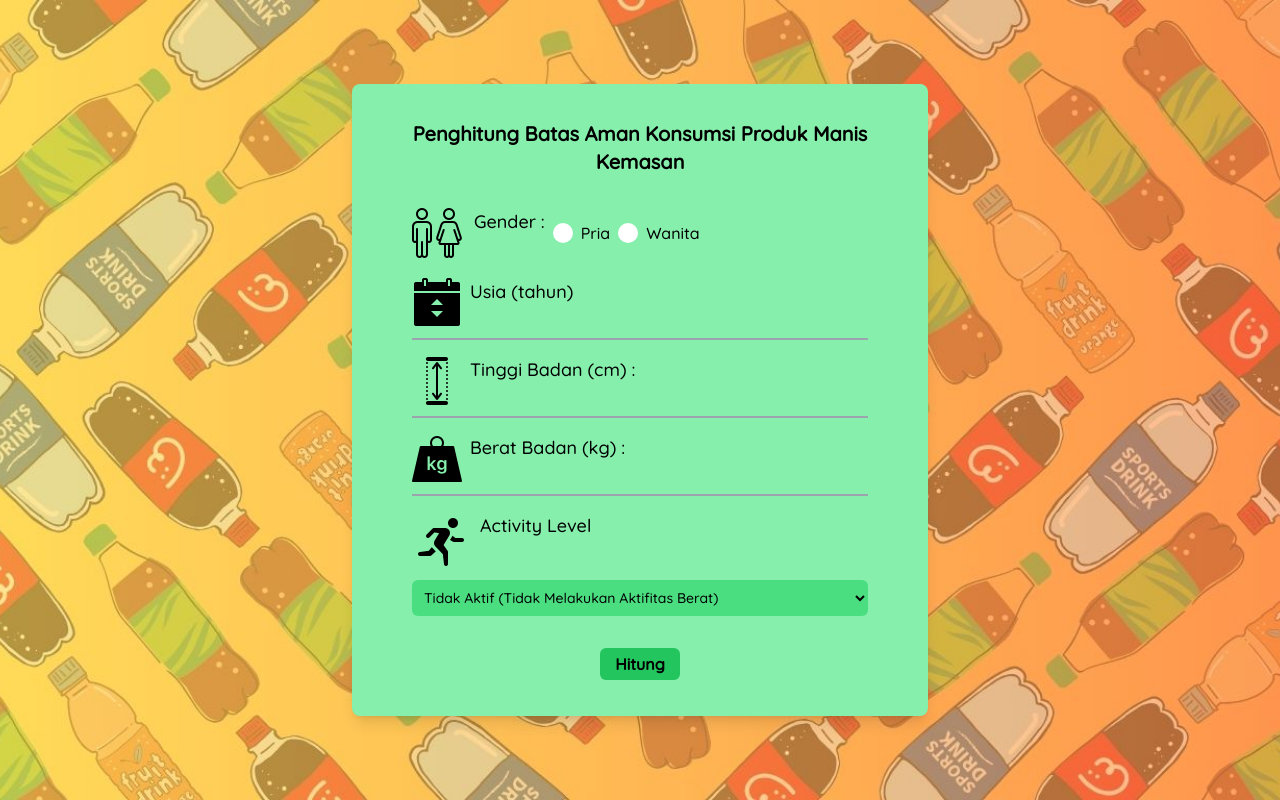
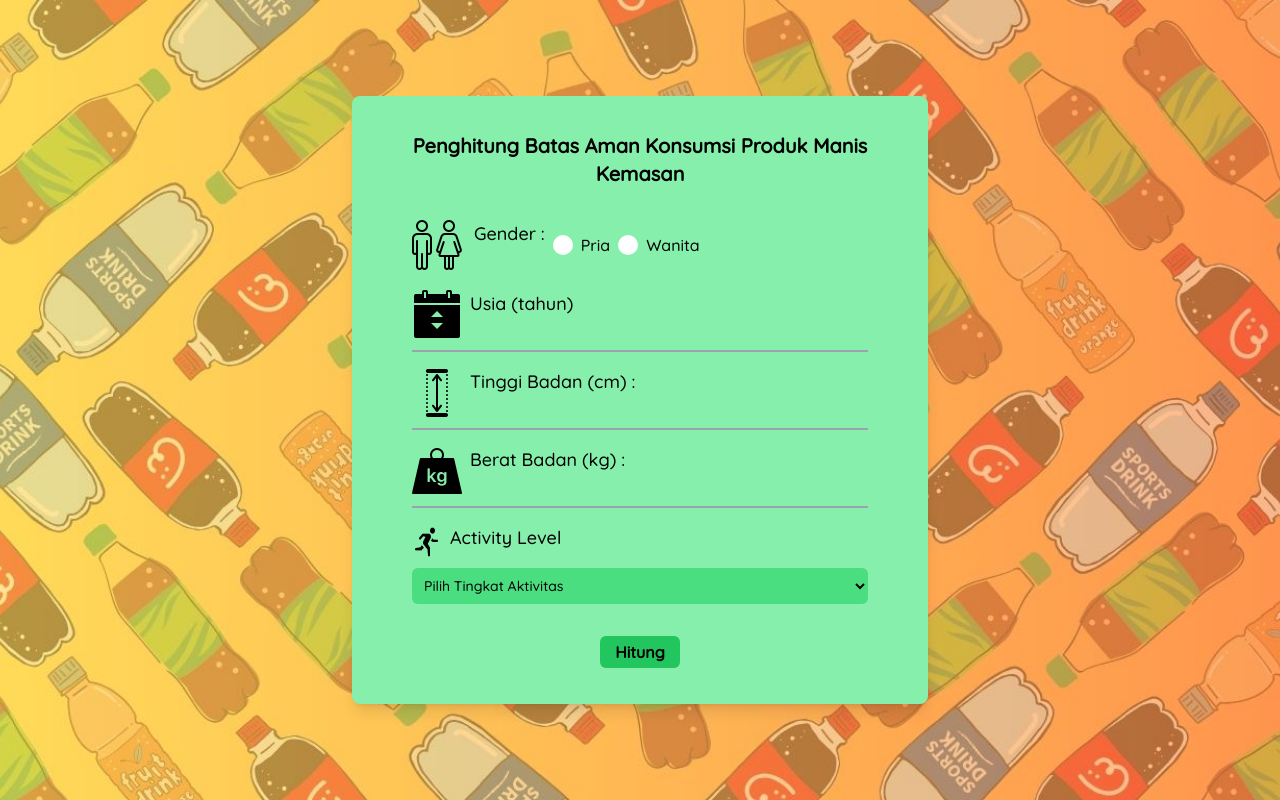
Before and after one commit to GaluhPncWirs/consumption-limit-for-packaged-beverages, a Next.js app: page / in a window 1280 px wide. Built offline with nearby package versions, Linux system fonts and the light colour scheme.

Commit message:
all validations form clear

```diff
--- a/src/app/hooks/handle-input.js
+++ b/src/app/hooks/handle-input.js
@@ -16,5 +16,5 @@ export function useHandleInput(initState) {
     return Object.values(mustFilled).every((str) => str !== "");
   }
 
-  return { mustFilled, handleValueInput, isFormFilled };
+  return { mustFilled, handleValueInput, isFormFilled, setMustFilled };
 }
--- a/src/app/mainContent/page.tsx
+++ b/src/app/mainContent/page.tsx
@@ -29,9 +29,13 @@ export default function MainContent() {
   const listRef = useRef<HTMLUListElement | null>(null);
   const path = usePathname();
   const [servingSize, setServingSize] = useState(false);
-  // const { mustFilled, handleValueInput, isFormFilled } = useHandleInput({
-  //   product: "",
-  // });
+  const { isFormFilled, setMustFilled } = useHandleInput({
+    product: "",
+  });
+
+  useEffect(() => {
+    setMustFilled((prev: any) => ({ ...prev, product: searchProduk }));
+  }, [searchProduk, setMustFilled]);
 
   useEffect(() => {
     const maxSugars = localStorage.getItem("maxSugars");
@@ -184,8 +188,8 @@ export default function MainContent() {
                 <input
                   type="text"
                   className="inputField peer"
+                  id="product"
                   value={searchProduk}
-                  id="product"
                   onChange={handleInputChange}
                   onKeyDown={handleKeyEvent}
                 />
@@ -306,7 +310,8 @@ export default function MainContent() {
             <button
               type="button"
               onClick={calculateMaximal}
-              className="hover:bg-blue-400 text-lg font-semibold bg-blue-500 rounded-lg py-1 px-6"
+              className="hover:bg-blue-400 text-lg font-semibold bg-blue-500 rounded-lg py-1 px-6 disabled:cursor-not-allowed"
+              disabled={!isFormFilled()}
             >
               Hitung
             </button>
--- a/src/app/page.tsx
+++ b/src/app/page.tsx
@@ -1,8 +1,6 @@
 "use client";
 import ModalBox from "@/components/modalBox/modal";
-import NavigasiBar from "@/components/navbar/navigasiBar";
 import Image from "next/image";
-import { usePathname } from "next/navigation";
 import { useRef, useState } from "react";
 import { useHandleInput } from "./hooks/handle-input";
 
@@ -219,13 +217,13 @@ export default function DisplayInputUser() {
               </div>
 
               <div className="font-medium">
-                <div className="flex gap-2 mb-2">
+                <div className="flex gap-x-2 mb-2">
                   <Image
-                    width={30}
+                    width={29}
                     height={20}
+                    className="w-[30px]"
                     src={"/images/activity.png"}
                     alt="activity"
-                    style={{ height: "auto", width: "auto" }}
                   />
                   <label htmlFor="activityLevel" className="block mb-2 text-lg">
                     Activity Level
@@ -238,6 +236,9 @@ export default function DisplayInputUser() {
                   value={mustFilled.activityLevel}
                   onChange={handleValueInput}
                 >
+                  <option value="" disabled hidden>
+                    Pilih Tingkat Aktivitas
+                  </option>
                   <option value="sedentary">
                     Tidak Aktif (Tidak Melakukan Aktifitas Berat)
                   </option>
```
